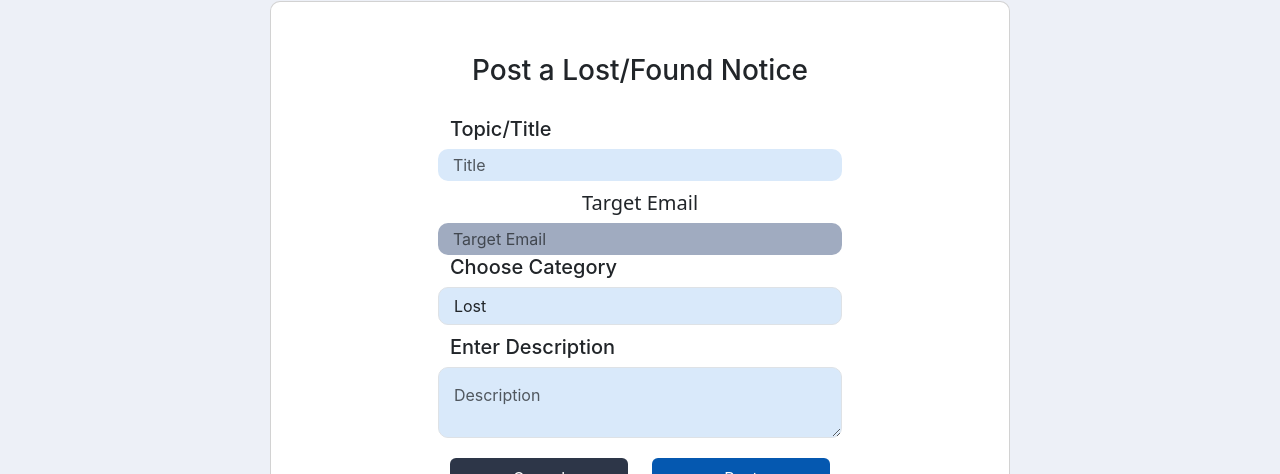
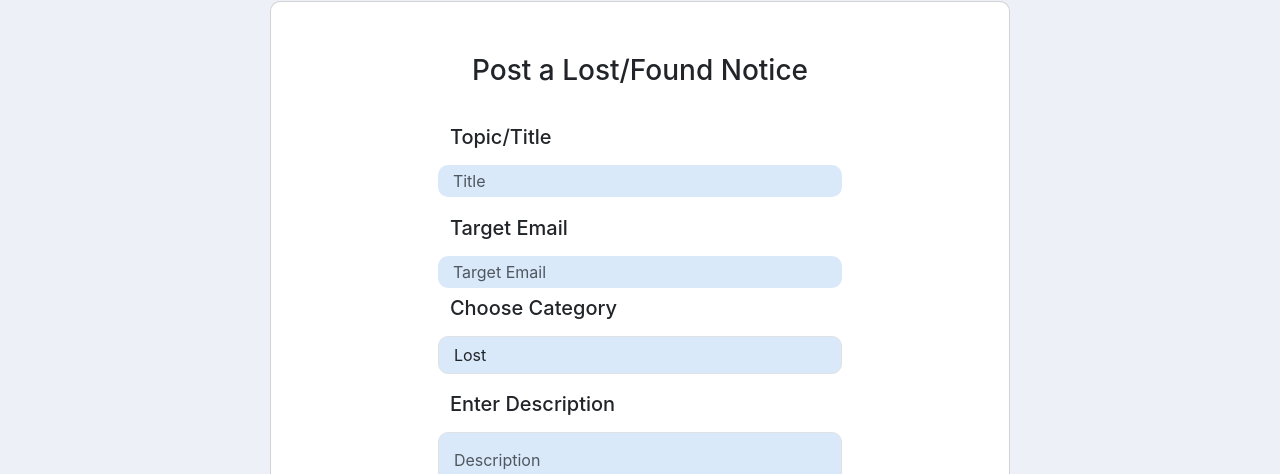
Before and after one commit to mburakdemirel/BilBoard, a React (Create React App) app in the folder frontend/: page /entry in a window 1280 px wide. Shown: the part 149-623 px from the top of the page. Built offline with nearby package versions, Linux system fonts and the light colour scheme; no server answers; the HTML template or start-up script is replaced by a standard one.

Commit message:
Upvote and Downvote updated
I updated upvote and downvote and some forms but there is a minor issue in listing complaints after voting.

```diff
--- a/frontend/src/ChooseFileInput.css
+++ b/frontend/src/ChooseFileInput.css
@@ -16,7 +16,7 @@ input[type="file"]::file-selector-button {
 
 
   input[type="file"]::file-selector-button:hover {
-    background-color: #b3bbcc;
+    background-color: #d9e9fa;
   }
 
   input[type="file"]::file-selector-button:active {
--- a/frontend/src/components/EntryForm.js
+++ b/frontend/src/components/EntryForm.js
@@ -86,7 +86,7 @@ export function EntryForm({ isComplaint }) {
 
                                 <div className="col-xl-6 flex-column d-flex " style={{ width: '100%' }}>
                                     <div className="form-group row justify-content-between text-center">
-                                        <label className="form-control-label"style={{ textAlign: 'left',fontFamily: 'Inter, sans-serif' }}><h5>Topic/Title</h5></label>
+                                        <label className="form-control-label"style={{ textAlign: 'left',fontFamily: 'Inter, sans-serif', marginTop: '2%',marginBottom:'2%' }}><h5>Topic/Title</h5></label>
                                         <input onChange={(e) => setTopic(e.target.value)} required type="text" placeholder="Title"
                                             className="form-control"
                                             style={{
@@ -103,7 +103,7 @@ export function EntryForm({ isComplaint }) {
                                         </input>
                                     </div>
                                     <div className="form-group row justify-content-between text-center">
-                                        <label className="form-control-label"><h5>Target Email</h5></label>
+                                        <label className="form-control-label" style={{textAlign: 'left',fontFamily: 'Inter, sans-serif', marginTop: '2%',marginBottom:'2%'}}><h5>Target Email</h5></label>
                                         <input onChange={(e)=>{setTargetMail(e.target.value);console.log(e.target.value)}} type="email" placeholder="Target Email"
                                             name="email"
                                             className="form-control"
@@ -112,7 +112,7 @@ export function EntryForm({ isComplaint }) {
                                                 fontFamily: 'Inter, sans-serif',
                                                 marginBottom: '0px',
                                                 height: '100%',
-                                                background: '#a0abc0',
+                                                background: text_field_background,
                                                 borderRadius: '10px',
                                                 paddingLeft: '15px',
                                                 borderStyle: 'none',
@@ -122,7 +122,7 @@ export function EntryForm({ isComplaint }) {
                                     </div>
 
                                     {!isComplaint ? <div className="form-group row justify-content-between text-center">
-                                        <label className="form-control-label" htmlFor="Category" style={{ textAlign: 'left',fontFamily: 'Inter, sans-serif' }} ><h5>Choose Category</h5></label>
+                                        <label className="form-control-label" htmlFor="Category" style={{ textAlign: 'left',fontFamily: 'Inter, sans-serif',marginTop: '2%',marginBottom:'2%' }} ><h5>Choose Category</h5></label>
                                         <select required onChange={(e) => {setCategory(e.target.value); console.log(e.target.value);}}
                                             id="Category"
                                             className="form-control"
@@ -142,7 +142,7 @@ export function EntryForm({ isComplaint }) {
                                         </select>
                                     </div> : <></>}
                                     <div className="form-group row justify-content-between text-center">
-                                        <label className="form-control-label" htmlFor="description" style={{ textAlign: 'left',fontFamily: 'Inter, sans-serif' }}><h5>Enter Description</h5></label>
+                                        <label className="form-control-label" htmlFor="description" style={{ textAlign: 'left',fontFamily: 'Inter, sans-serif', marginTop: '2%',marginBottom:'2%' }}><h5>Enter Description</h5></label>
                                         <textarea required onChange={(e) => { setDescription(e.target.value) }}
                                             id="description"
                                             placeholder="Description"
--- a/frontend/src/components/EntryMainPage.js
+++ b/frontend/src/components/EntryMainPage.js
@@ -17,7 +17,6 @@ function EntryMainPage(){
     const [hasMore, setHasMore] = useState(true);
     const [upvotes,setUpvotes] = useState([]);
     const [downvotes, setDownvotes] = useState([]);
-    const [user,setUser] = useState();
     const baseurl = 'http://127.0.0.1:8000';
 
     useEffect(()=>{
@@ -42,14 +41,14 @@ function EntryMainPage(){
        axios.defaults.headers.common['Authorization'] = localStorage.getItem('authorization');
        axios.get(`${baseurl}/api/user/list-my-voted-complaints/`)
        .then((response) => {
-        console.log("response ", response.data);
+        console.log("upvotes and downvotes ", response.data);
         if(response.data.upvoted_complaints) {setUpvotes(response.data.upvoted_complaints);}
         if(response.data.downvoted_complaints) {setDownvotes(response.data.downvoted_complaints);}
        })
        .catch((error) => {
         console.log("Error getting complaints: ", error);
        })
-    }, []);
+    }, [products]);
 
     const uploadProducts = async () => {
         try{
@@ -126,7 +125,6 @@ function EntryMainPage(){
             return false;
         }
         if(upvotedOrDownvoted === "downvoted") {
-            console.log(downvotes);
             if(downvotes && downvotes.some(complaint => complaint.id === id)) {
                 return true;
             }
@@ -139,7 +137,7 @@ function EntryMainPage(){
         axios.post(`${baseurl}/api/complaint/vote-up/`, {complaint_id: id})
         .then((response) => {
             console.log(response);
-            window.location.reload(true);
+            setComplaintData(id);
         })
         .catch((error) => {
             console.log(error);
@@ -151,11 +149,35 @@ function EntryMainPage(){
         axios.post(`${baseurl}/api/complaint/vote-down/`, {complaint_id: id})
         .then((response) => {
             console.log(response);
-            window.location.reload(true);
+            setComplaintData(id);
         })
         .catch((error) => {
             console.log(error);
         })
+    }
+
+    function setComplaintData(complaintId) {
+        axios.get(`${baseurl}/api/entry/complaint-entry/${complaintId}/`)
+        .then((response) => {
+            console.log("complaint data: ", response.data);
+            for (let i = 0; i < products.length; i++) {
+                if(products[i].id === complaintId) {
+                    products[i].vote = response.data.vote;
+                    sortProducts();
+                    break;
+                }
+            }
+        })
+        .catch((error) => {
+            console.log(error.response);
+        })
+    }
+
+
+    function sortProducts() {
+        console.log("in sortProducts");
+        const sortedProducts = [...products].sort((a,b) => b.vote - a.vote);
+        setProducts(sortedProducts);
     }
 
     return (
@@ -194,11 +216,11 @@ function EntryMainPage(){
                                                             </div>
                                                             <div className="d-flex flex-column" style={{ width: '6%', height: '90%', minWidth: '26px', margin: '0.7%' }}>
                                                                 {/** buraları düzeltmem gerekiyor!!! */}
-                                                                <button onClick={() => handleUpvote(products[index].id)} className="btn btn-primary d-flex justify-content-center align-items-center" type="button" style={{ width: '100%', height: '40%', background: '#2D3648', borderRadius: '10px', borderStyle: 'none' }}>
+                                                                <button onClick={() => handleUpvote(products[index].id)} className="btn btn-primary d-flex justify-content-center align-items-center" type="button" style={containsComplaint("upvoted", products[index].id) ? clickedState : nonClickedState}>
                                                                     <i className="bi bi-arrow-up" style={{ fontSize: '24px' }}></i>
                                                                 </button>
                                                                 <h4 className="text-center d-flex justify-content-center align-items-center" style={{  fontSize: '18px', margin: '0px', height: '20%', color: 'white', fontFamily: 'Inter, sans-serif' }}>{products[index].vote}</h4>
-                                                                <button onClick={() => handleDownvote(products[index].id)} className="btn btn-primary d-flex justify-content-center align-items-center" type="button" style={{ width: '100%', height: '40%', background: '#131924', borderRadius: '10px', borderStyle: 'none' }}>
+                                                                <button onClick={() => handleDownvote(products[index].id)} className="btn btn-primary d-flex justify-content-center align-items-center" type="button" style={containsComplaint("downvoted", products[index].id) ? clickedState:nonClickedState}>
                                                                     <i className="bi bi-arrow-down" style={{ fontSize: '24px' }}></i>
                                                                 </button>
                                                             </div>
@@ -231,4 +253,20 @@ function EntryMainPage(){
 
 };
 
+const clickedState = {
+    width: '100%',
+    height: '40%',
+    background: '#545f75',
+    borderRadius: '10px',
+    borderStyle: 'none'
+}
+
+const nonClickedState = {
+    width: '100%',
+    height: '40%',
+    background: '#131924',
+    borderRadius: '10px',
+    borderStyle: 'none'
+}
+
 export default EntryMainPage;
--- a/frontend/src/components/ProductAddForm.js
+++ b/frontend/src/components/ProductAddForm.js
@@ -223,7 +223,7 @@ export function ProductAddForm() {
                                     </div>) : <></>}
                                     <div style={{ paddingTop: '20px' }} className="row justify-content-between text-left">
                                         <div className="col-xl-6 flex-column d-flex">
-                                            <button onClick={() => { navigate("/main_page/secondhand") }} className="btn btn-primary d-block w-100 mb-3" style={{ background: '#2d3648', border: 'none', fontFamily: 'Inter, sans-serif', height: '40px' }}>Cancel</button>
+                                            <button onClick={() => { navigate("/main_page/secondhand") }} className="btn btn-primary d-block w-100 mb-3" style={{ background: '#ffffff', color: '#0558b0', border: 'solid #0558b0', fontFamily: 'Inter, sans-serif', height: '40px' }}>Cancel</button>
                                         </div>
                                         <div className="col-xl-6 flex-column d-flex">
                                             <button className="btn btn-primary d-block w-100 mb-3" type="submit" style={{ background:'#0558b0', border: 'none', fontFamily: 'Inter, sans-serif', height: '40px' }}>Post</button>
```
